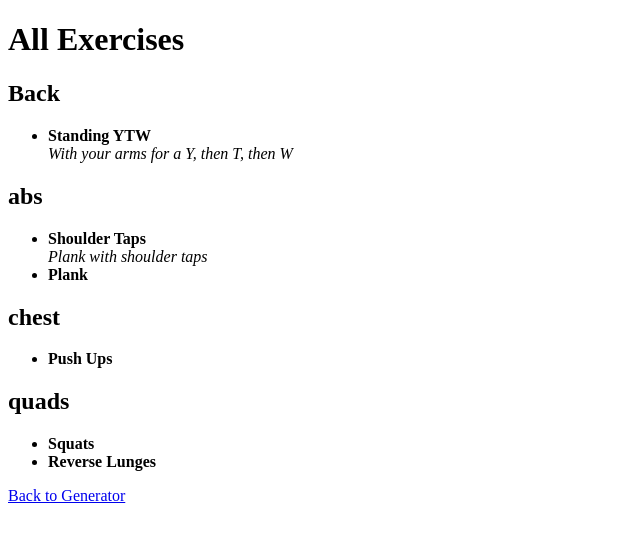
After one commit to dafioram/workoutapp, a Flask app: page /exercises in a window 1280 px wide. The commit adds this page. Shown: the top 542 px of the page, without its empty margins (0-640 px from the left). Run offline with Flask 3, Linux system fonts and the light colour scheme.

Commit message:
change description field and add full exercise list page

```diff
--- a/app.py
+++ b/app.py
@@ -48,6 +48,24 @@ def calculate_total_time(num_exercises, num_sets, ex_duration, rest_duration, se
 def format_time(seconds):
     mins, sec = divmod(seconds, 60)
     return f"{mins}m {sec}s"
+
+@app.route('/exercises')
+def exercises():
+    import glob
+
+    exercise_files = glob.glob("exercises/*.json")
+    exercises = []
+    for fpath in exercise_files:
+        with open(fpath, 'r') as f:
+            exercises.append(json.load(f))
+
+    # sort by muscle
+    grouped = {}
+    for ex in sorted(exercises, key=lambda e: e.get("muscle", "")):
+        muscle = ex.get("muscle", "Other")
+        grouped.setdefault(muscle, []).append(ex)
+
+    return render_template('exercises.html', grouped_exercises=grouped)
 
 @app.route("/", methods=["GET", "POST"])
 def index():
--- a/exercises/104_shoulder_taps.json
+++ b/exercises/104_shoulder_taps.json
@@ -5,5 +5,5 @@
 	"body_part": "upper",
 	"body_weight": true,
 	"variants": "none",
-	"Description": "Plank with shoulder taps"
+	"description": "Plank with shoulder taps"
 }
--- a/exercises/105_reverse_lunges.json
+++ b/exercises/105_reverse_lunges.json
@@ -5,5 +5,5 @@
 	"body_part": "lower",
 	"body_weight": true,
 	"variants": "none",
-	"Description": ""
+	"description": ""
 }
--- a/exercises/106_standing_YTW.json
+++ b/exercises/106_standing_YTW.json
@@ -5,5 +5,5 @@
 	"body_part": "upper",
 	"body_weight": true,
 	"variants": "lying",
-	"Description": "With your arms for a Y, then T, then W"
+	"description": "With your arms for a Y, then T, then W"
 }
--- /dev/null
+++ b/templates/exercises.html
@@ -0,0 +1,27 @@
+<!doctype html>
+<html>
+<head>
+  <title>All Exercises</title>
+</head>
+<body>
+  <h1>All Exercises</h1>
+  {% if grouped_exercises %}
+    {% for muscle, items in grouped_exercises.items() %}
+      <h2>{{ muscle }}</h2>
+      <ul>
+        {% for ex in items %}
+          <li>
+            <strong>{{ ex.name }}</strong><br>
+            {% if ex.description %}
+              <em>{{ ex.description }}</em>
+            {% endif %}
+          </li>
+        {% endfor %}
+      </ul>
+    {% endfor %}
+  {% else %}
+    <p>No exercises found.</p>
+  {% endif %}
+  <p><a href="{{ url_for('index') }}">Back to Generator</a></p>
+</body>
+</html>
--- a/templates/index.html
+++ b/templates/index.html
@@ -43,6 +43,7 @@
   {% endif %}
 
   <p><a href="{{ url_for('history') }}">View Workout History</a></p>
+  <p><a href="{{ url_for('exercises') }}">All Exercises</a></p>
 
   <script>
   // Recalculate total time dynamically
```
